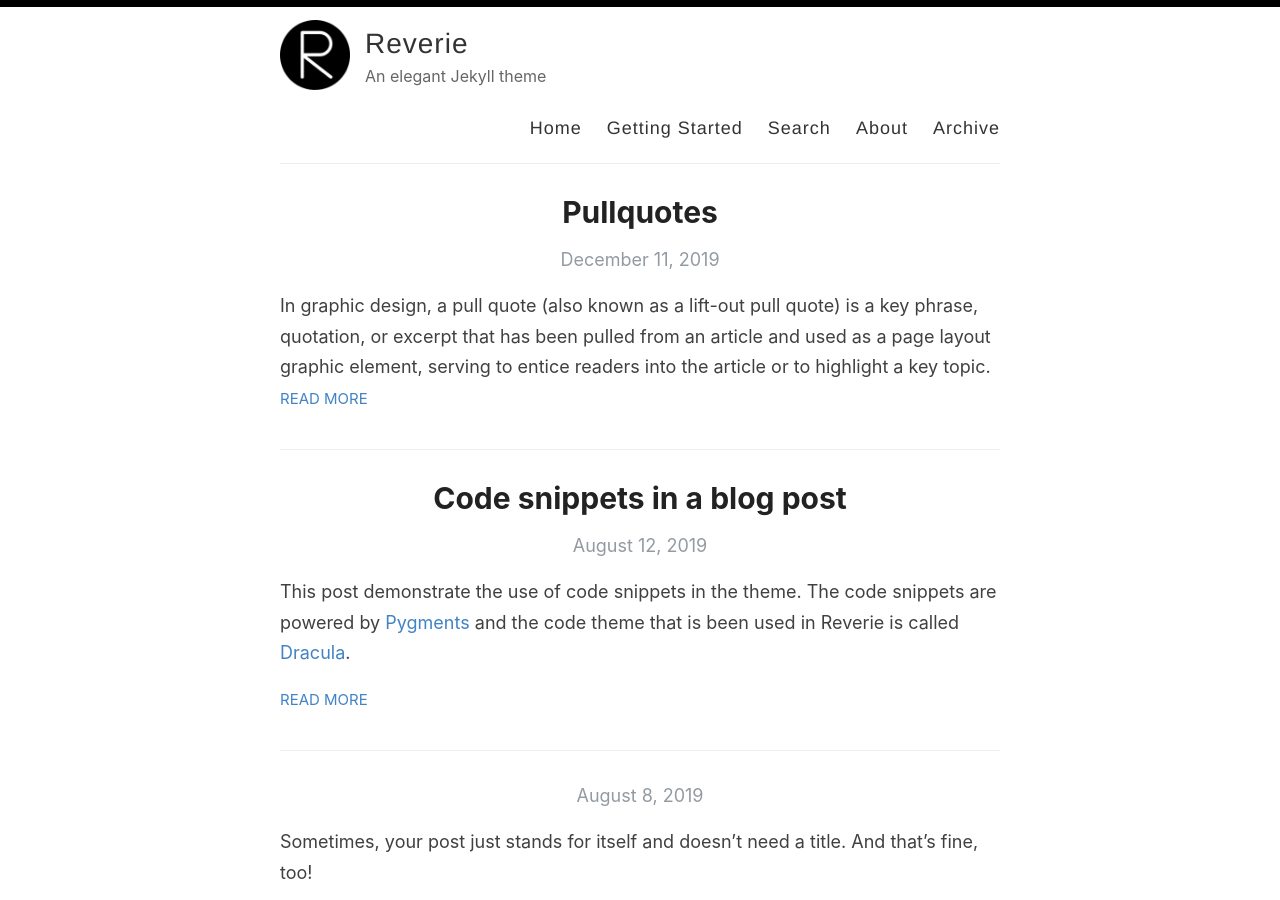
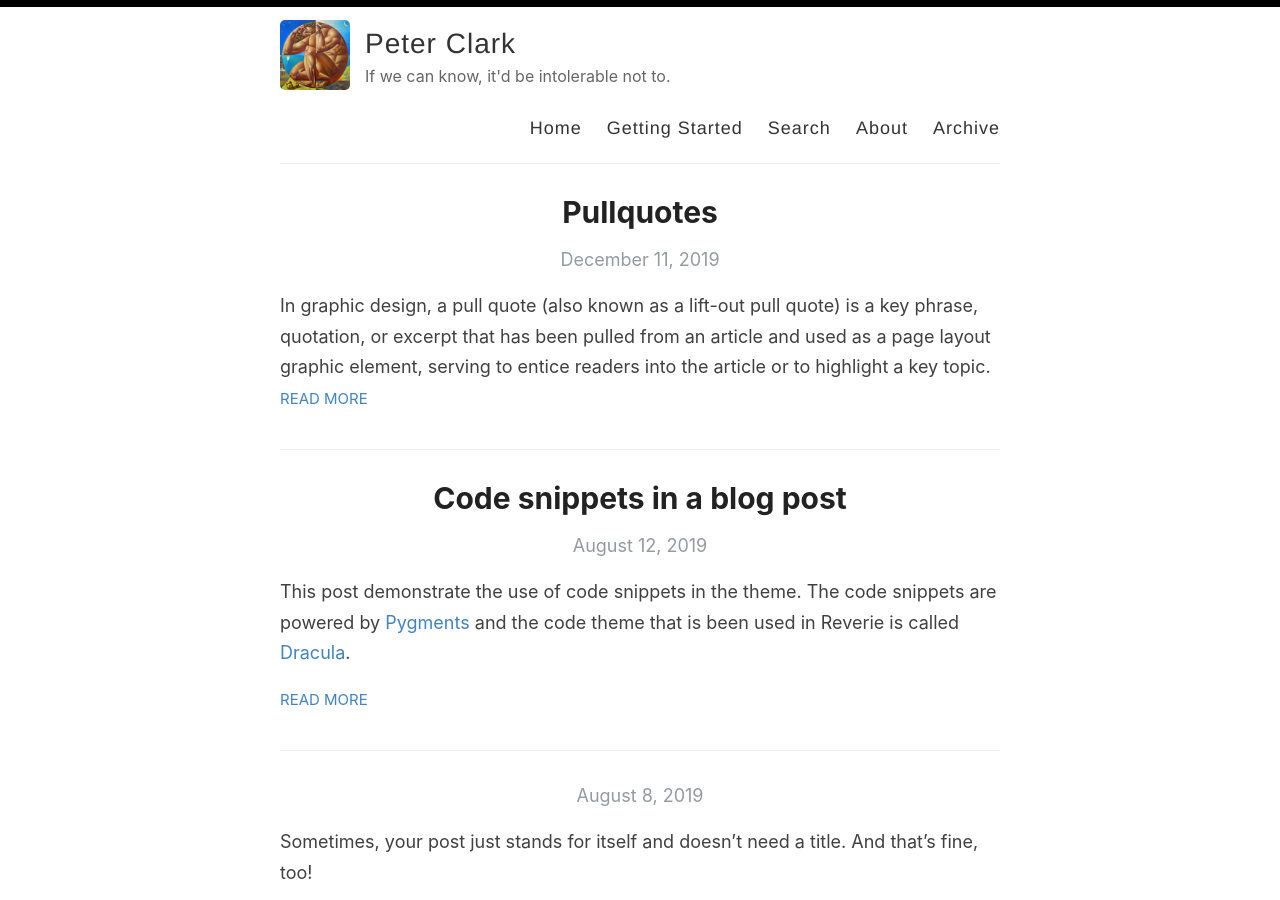
Before and after one commit to peter-clark/peter-clark.github.io, a Jekyll site: the page built from index.html, in a window 1280 px wide and 900 px high. Built offline with Jekyll 4.4.1, drawn with Linux system fonts in a browser that asks for light colours; the list of posts is cut into pages by our own code.

Commit message:
initial commit.

```diff
--- a/_config.yml
+++ b/_config.yml
@@ -3,16 +3,16 @@
 #
 
 # Name of your site (displayed in the header)
-name: Reverie
+name: Peter Clark
 
 # Name of the author
-author: Amit Merchant
+author: Peter Clark
 
 # Short bio or description (displayed in the header)
-description: An elegant Jekyll theme
+description: If we can know, it'd be intolerable not to.
 
 # URL of your avatar or profile pic (you could use your GitHub profile pic)
-avatar: /images/reverie.png
+avatar: /assets/images/profile.jpg
 
 #
 # Flags below are optional
@@ -21,15 +21,15 @@ avatar: /images/reverie.png
 # Includes an icon in the footer for each username you enter
 footer-links:
   dribbble:
-  email: amit.d.merchant@gmail.com
+  email: peterjosephclark1@gmail.com
   facebook:
   flickr:
-  github: amitmerchant1990/reverie
+  github: peter-clark
   instagram:
   linkedin:
   pinterest:
-  rss: rss
-  twitter: amit_merchant
+  rss:
+  twitter:
   stackoverflow:
   youtube: # channel/<your_long_string> or user/<user-name>
   googleplus: # anything in your profile username that comes after plus.google.com/
@@ -41,21 +41,21 @@ footer-links:
 disqus:
 
 # Enter your Google Analytics web tracking code (e.g. UA-2110908-2) to activate tracking
-google_analytics: UA-43339302-11
+google_analytics:
 
 # For newer "GA4" analytics, use the following instead of the "UA" entry above
 #google_analytics_ga4: G-GABC1DEFG
 
 # Your website URL (e.g. http://amitmerchant1990.github.io or http://www.amitmerchant.com)
 # Used for Sitemap.xml and your RSS feed
-url: http://www.amitmerchant.com/reverie
-enforce_ssl: https://www.amitmerchant.com/reverie
+url: http://www.peter-clark.github.io
+enforce_ssl: http://www.peter-clark.github.io
 
 # If you're hosting your site at a Project repository on GitHub pages
 # (http://yourusername.github.io/repository-name)
 # and NOT your User repository (http://yourusername.github.io)
 # then add in the baseurl here, like this: "/repository-name"
-baseurl: "/reverie"
+baseurl: "/peter-clark"
 
 #
 # !! You don't need to change any of the configuration flags below !!
```
Also changed, not shown: assets/images/profile.jpg (added).
